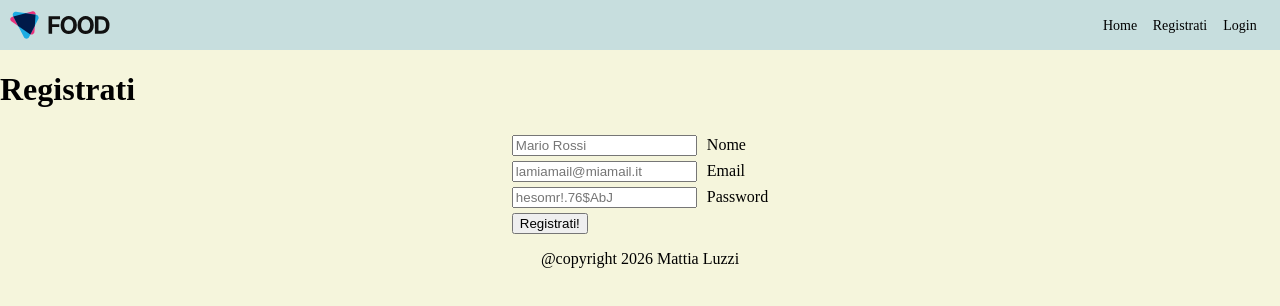
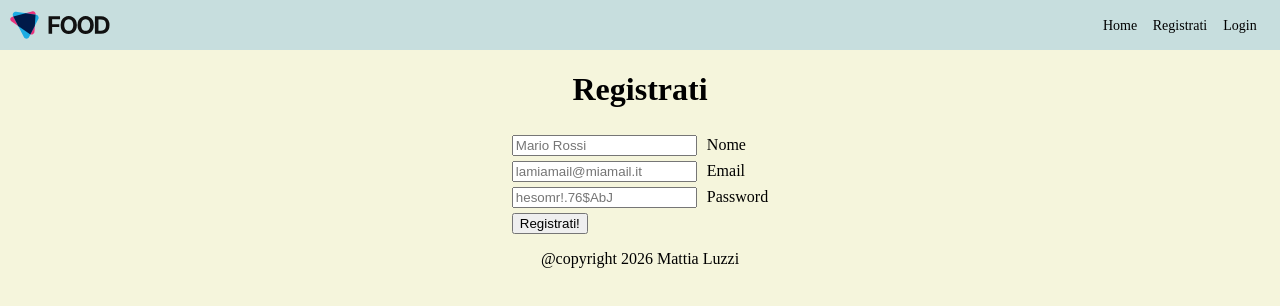
Before and after one commit to Mazz19/esercizi, a plain HTML site: page registration.html in a window 1280 px wide. Drawn offline with Linux system fonts and the light colour scheme.

Commit message:
Fix HTML formatting and structure in registration page

```diff
--- a/registration.html
+++ b/registration.html
@@ -20,7 +20,9 @@
         </span>
     </nav>
     <header>
-        <h1>Registrati</h1>
+        <div style="justify-items: center;">
+            <h1>Registrati</h1>
+        </div>
     </header>
     <section style="justify-items: center;">
         <article>
```
